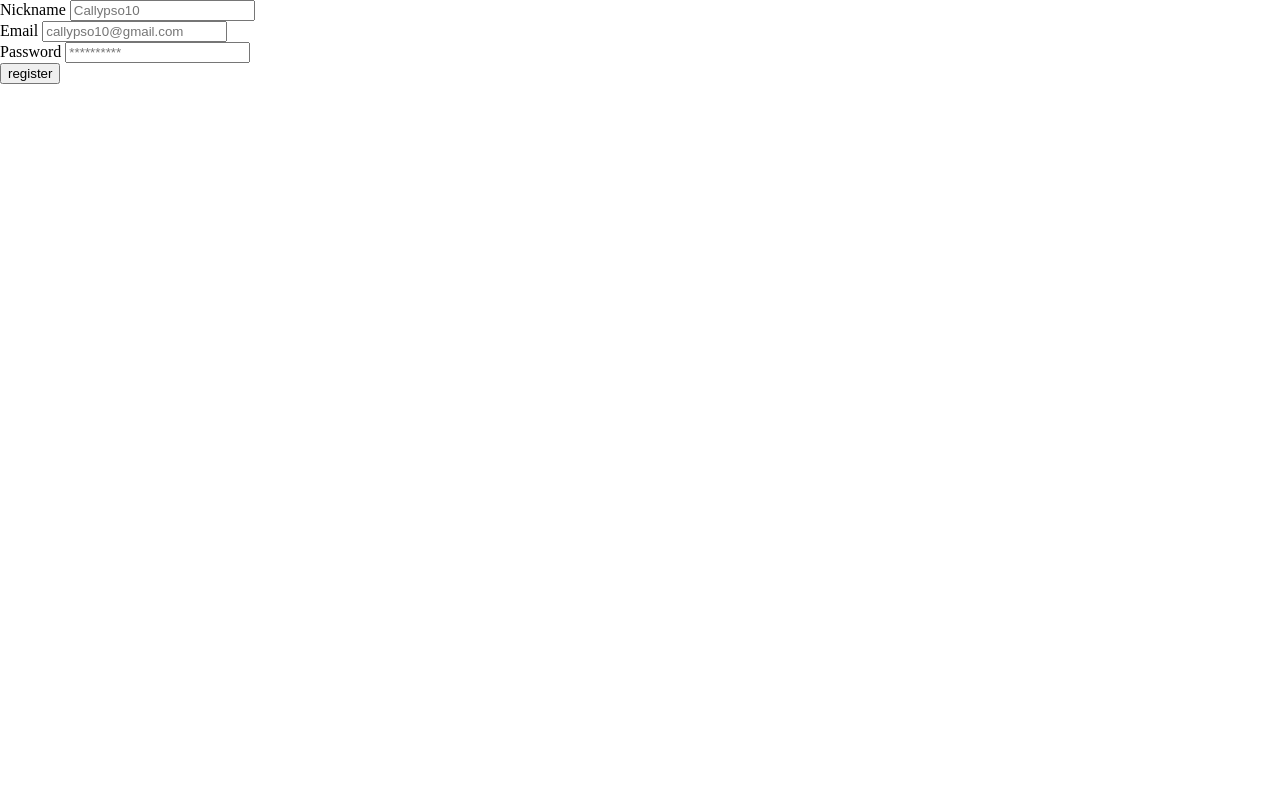
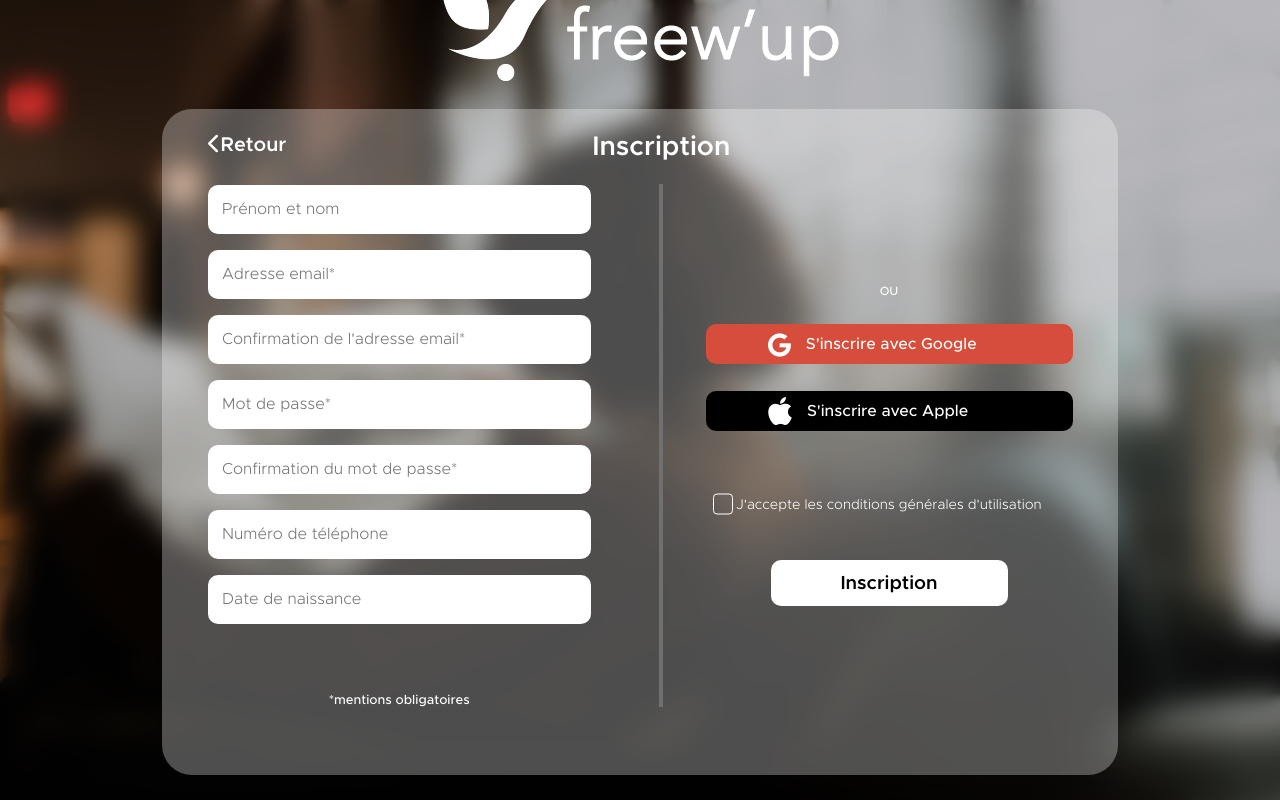
Before and after one commit to Watshy1/Freewup, a PHP site: template src/View/register_login/register.html.twig in a window 1280 px wide. Run offline with PHP 8.4, Linux system fonts and the light colour scheme; the template is opened without the code that fills it, so the values that code supplies are empty; some libraries are stand-ins or nearby versions.

Commit message:
add register.js file and finish integration

```diff
--- a/src/Controller/UserController.php
+++ b/src/Controller/UserController.php
@@ -8,7 +8,6 @@ use Mvc\Model\UserModel;
 
 class UserController extends Controller
 {
-
     private UserModel $userModel;
 
     public function __construct()
@@ -31,7 +30,7 @@ class UserController extends Controller
             }
         }
 
-        echo $this->twig->render('register.html.twig');
+        echo $this->twig->render('register_login/register.html.twig');
     }
 
     public function login()
@@ -51,7 +50,7 @@ class UserController extends Controller
                 exit;
             }
         }
-        echo $this->twig->render('login.html.twig');
+        echo $this->twig->render('register_login/login.html.twig');
     }
 
     #[NoReturn] public function logout() {
--- a/src/View/register_login/login.html.twig
+++ b/src/View/register_login/login.html.twig
@@ -21,7 +21,7 @@
             <form action="" method="POST">
                 <div class="connexion_block_input">
                     <input type="text" name="email" placeholder="Nom d'utilisateur / Email">
-                    <input type="password" name="password" placeholder="Mot de passe" id="input_password"> {# Ajouter bouton pour afficher le mot de passe et le cacher (JS) #}
+                    <input type="password" name="password" placeholder="Mot de passe" id="input_password">
                     <div class="hide_show_password"></div>
                 </div>
                 <a href="">Mot de passe oublié ?</a>
@@ -35,8 +35,8 @@
                 <div class="connexion_block_separator"></div>
                 <p>OU</p>
                 <div class="connexion_block_buttons">
-                    <button><i class="fa-brands fa-google fa-xl"></i>Se connecter avec Google </button>
-                    <button><i class="fa-brands fa-apple fa-2xl"></i>Se connecter avec Apple </button>
+                    <button disabled><i class="fa-brands fa-google fa-xl"></i>Se connecter avec Google </button>
+                    <button disabled><i class="fa-brands fa-apple fa-2xl"></i>Se connecter avec Apple </button>
                 </div>
                 <input type="submit" value="Connexion">
             </form>
--- a/src/View/register_login/register.html.twig
+++ b/src/View/register_login/register.html.twig
@@ -1,13 +1,62 @@
 {% extends 'register_login/base.html.twig' %}
 
 {% block css %}
+    <link rel="stylesheet" href="assets/css/main/register.css">
+{% endblock %}
 
+{% block script %}
+    <script src="https://kit.fontawesome.com/2fc22ca3fa.js" crossorigin="anonymous"></script>
+    <script src="assets/JavaScript/main/register.js"></script>
 {% endblock %}
 
 
 
 {% block main %}
-    <form action="" method="POST">
+    <div class="background_image"></div>
+
+    <div class="content">
+        <img src="assets/images/ConnexionPage/logo-freewup-white.png" alt="logo Freew'up"></img>
+
+        <div class="register_block">
+            <a href="/login"><i class="fa-solid fa-chevron-left"></i>Retour</a>
+            <h3>Inscription</h3>
+            <div>
+                <form action="" method="POST">
+                    <div class="form_input">
+                        <input type="text" placeholder="Prénom et nom">
+                        <input type="text" placeholder="Adresse email*">
+                        <input type="text" placeholder="Confirmation de l'adresse email*">
+                        <input type="password" placeholder="Mot de passe*">
+                        <input type="password" placeholder="Confirmation du mot de passe*">
+                        <input type="text" placeholder="Numéro de téléphone">
+                        <input type="text" placeholder="Date de naissance">
+                        <p>*mentions obligatoires</p>
+                    </div>
+                    <div class="register_block_separator"></div>
+                    <div class="register_block_right">
+                        <p>OU</p>
+                        <button class="button_google" disabled><i class="fa-brands fa-google fa-xl"></i>S'inscrire avec Google </button>
+                        <button class="button_apple" disabled><i class="fa-brands fa-apple fa-2xl"></i>S'inscrire avec Apple </button>
+                        <label class="container">
+                            <input type="checkbox">
+                            <span class="register_checkbox"></span>
+                        </label>
+                        <p>J'accepte les conditions générales d'utilisation</p>
+                        <input type="submit" value="Inscription">
+                    </div>
+                </form>
+            </div>
+        </div>
+    </div>
+{% endblock %}
+
+
+
+{# color = #ACACAC #}
+
+
+
+{# <form action="" method="POST">
         <label for="nickname">Nickname</label>
         <input type="text" id="nickname" name="nickname" placeholder="Callypso10" required><br>
         <label for="email">Email</label>
@@ -15,5 +64,4 @@
         <label for="password">Password</label>
         <input type="password" id="password" name="password" placeholder="**********" required><br>
         <input type="submit" value="register">
-    </form>
-{% endblock %}
+</form> #}
```
Also changed, not shown: public/assets/JavaScript/main/register.js (added), public/assets/css/main/register.css (added).
